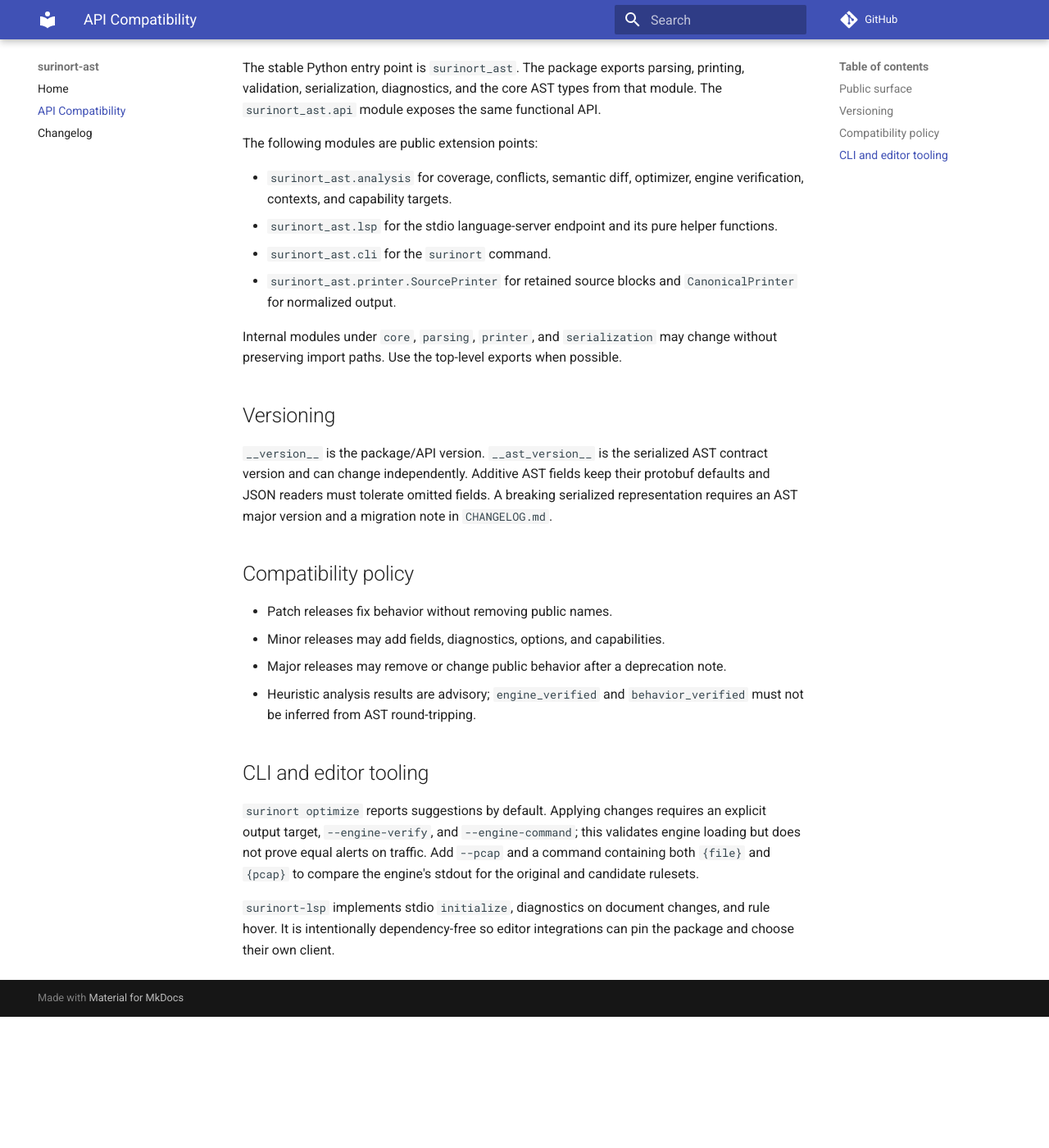
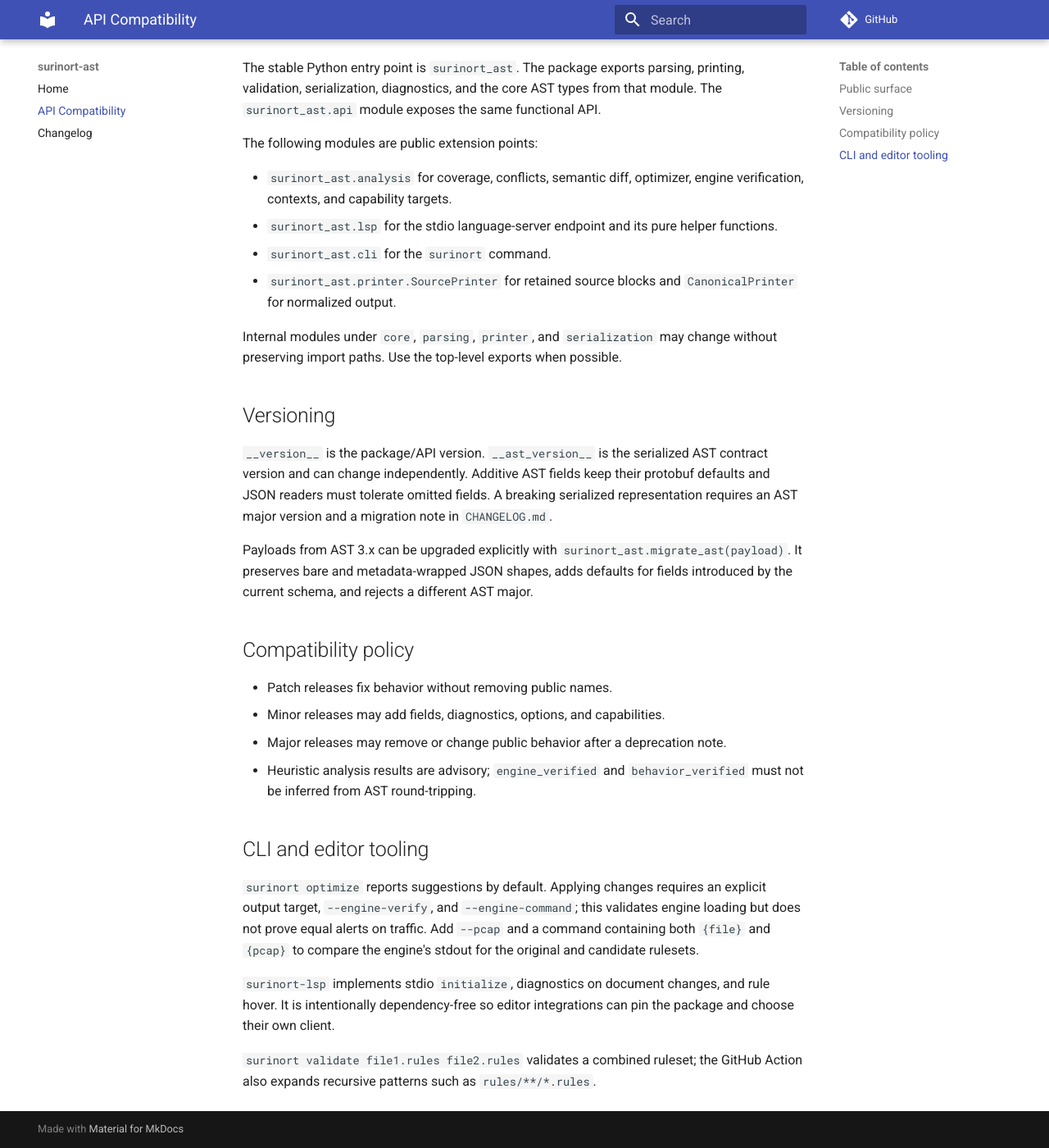
Before and after one commit to seifreed/surinort-ast, an MkDocs documentation site: the page built from docs/api-compatibility.md, in a window 1280 px wide and 1400 px high, scrolled down 161 px. Shown: the whole window at 82% size. Built offline with MkDocs 1.6.1 and Material for MkDocs 9.7.7, drawn with Linux system fonts in a browser that asks for light colours; comment, search, counter and statistics services are not loaded; before the commit the page ends 1401 px from its top, so only the background shows below that.

Commit message:
docs: document AST migration and ruleset validation

```diff
--- a/docs/api-compatibility.md
+++ b/docs/api-compatibility.md
@@ -27,6 +27,11 @@ their protobuf defaults and JSON readers must tolerate omitted fields. A
 breaking serialized representation requires an AST major version and a
 migration note in `CHANGELOG.md`.
 
+Payloads from AST 3.x can be upgraded explicitly with
+`surinort_ast.migrate_ast(payload)`. It preserves bare and metadata-wrapped
+JSON shapes, adds defaults for fields introduced by the current schema, and
+rejects a different AST major.
+
 ## Compatibility policy
 
 - Patch releases fix behavior without removing public names.
@@ -46,3 +51,6 @@ engine's stdout for the original and candidate rulesets.
 `surinort-lsp` implements stdio `initialize`, diagnostics on document changes,
 and rule hover. It is intentionally dependency-free so editor integrations can
 pin the package and choose their own client.
+
+`surinort validate file1.rules file2.rules` validates a combined ruleset; the
+GitHub Action also expands recursive patterns such as `rules/**/*.rules`.
```
Also changed, not shown: README.md (+3 -0 lines).
